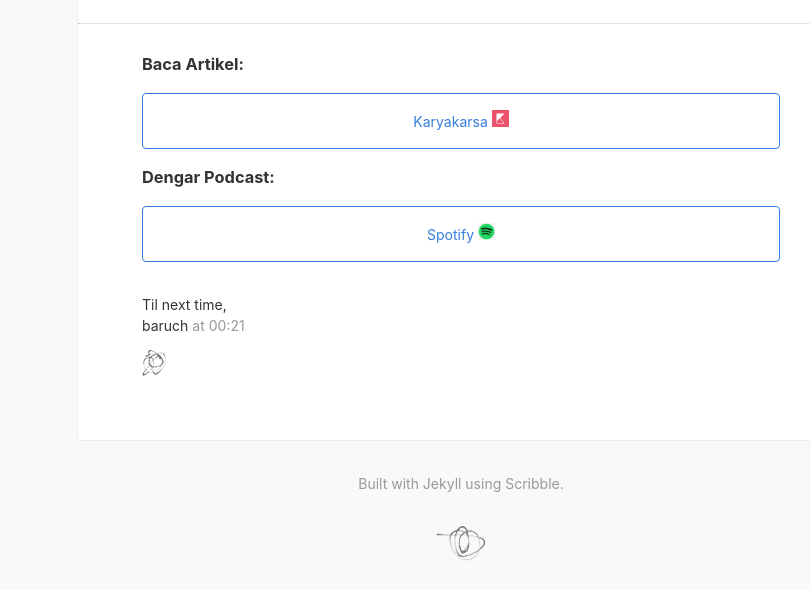
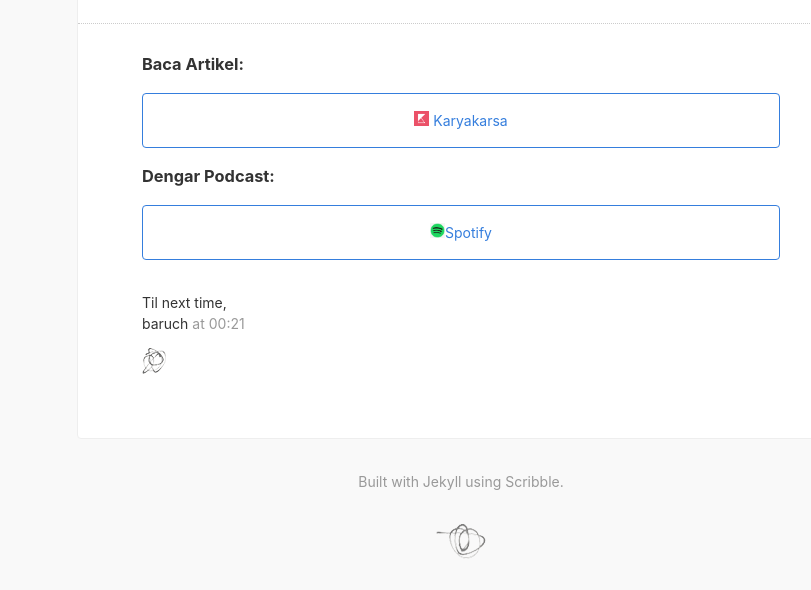
Before and after one commit to andysaktia/baruch, a Jekyll site: the page built from _posts/2021-03-20-nama-adalah-doa.md, in a window 1280 px wide. Shown: the part 485-1075 px from the top of the page, without its empty margins (179-990 px from the left). Built offline with Jekyll 4.4.1, drawn with Linux system fonts in a browser that asks for light colours; nearby versions of some CDN libraries.

Commit message:
Update 2021-03-20-nama-adalah-doa.md

```diff
--- a/_posts/2021-03-20-nama-adalah-doa.md
+++ b/_posts/2021-03-20-nama-adalah-doa.md
@@ -7,7 +7,7 @@ Ketika kita mengerti arti dari kata "nama", pengertian kita tidak sebatas hanya
 
 ---
 ### Baca Artikel:
-<a href="https://github.com/muan/scribble" class="pa3 tc ba br2 db">Karyakarsa <img src="{{ site.url }}/images/karyakarsa.png" width="17px"/></a>
+<a href="https://github.com/muan/scribble" class="pa3 tc ba br2 db"><img src="{{ site.url }}/images/karyakarsa.png" width="15px"/> Karyakarsa</a>
 
 ### Dengar Podcast:
-<a href="https://github.com/muan/scribble" class="pa3 tc ba br2 db">Spotify <img src="{{ site.url }}/images/spotify.png" width="17px"/></a>
+<a href="https://github.com/muan/scribble" class="pa3 tc ba br2 db"><img src="{{ site.url }}/images/spotify.png" width="15px"/>Spotify</a>
```
